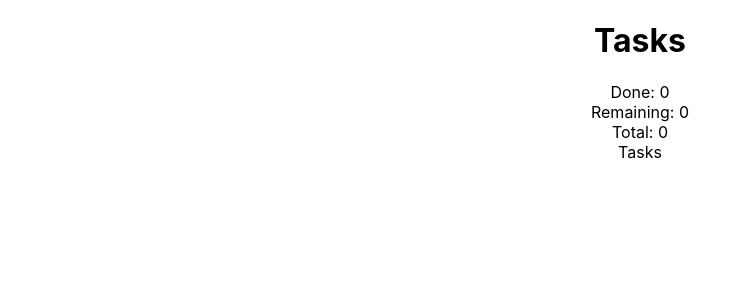
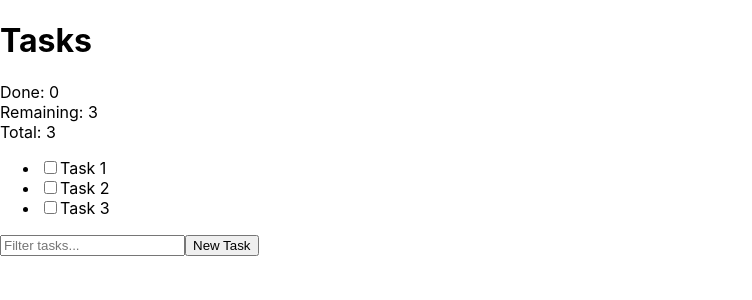
Before and after one commit to Edouard-Pon/react-todo-list, a React (Create React App) app: page / in a window 1280 px wide. Shown: the top 300 px of the page, without its empty margins (0-752 px from the left). Built offline with nearby package versions, Linux system fonts and the light colour scheme.

Commit message:
Add Footer
Implement footer with filter input
Add display and checkbox for task

```diff
--- a/src/App.css
+++ b/src/App.css
@@ -1,38 +1,7 @@
-.App {
-  text-align: center;
+.task-done {
+  text-decoration: line-through;
 }
 
-.App-logo {
-  height: 40vmin;
-  pointer-events: none;
+.task-not-done {
+  text-decoration: none;
 }
-
-@media (prefers-reduced-motion: no-preference) {
-  .App-logo {
-    animation: App-logo-spin infinite 20s linear;
-  }
-}
-
-.App-header {
-  background-color: #282c34;
-  min-height: 100vh;
-  display: flex;
-  flex-direction: column;
-  align-items: center;
-  justify-content: center;
-  font-size: calc(10px + 2vmin);
-  color: white;
-}
-
-.App-link {
-  color: #61dafb;
-}
-
-@keyframes App-logo-spin {
-  from {
-    transform: rotate(0deg);
-  }
-  to {
-    transform: rotate(360deg);
-  }
-}
--- a/src/App.js
+++ b/src/App.js
@@ -1,27 +1,62 @@
 import './App.css';
 import React from 'react';
 import Header from './Header';
+import Footer from './Footer';
 
 class App extends React.Component {
   constructor(props) {
     super(props);
     this.state = {
-      tasks: [],
+      tasks: [
+        { id: 1, name: 'Task 1', done: false },
+        { id: 2, name: 'Task 2', done: false },
+        { id: 3, name: 'Task 3', done: false }
+      ],
       filter: ''
     };
   }
 
-  taskCount() {
+  taskCount = () => {
     const done = this.state.tasks.filter(task => task.done).length;
     const remaining = this.state.tasks.length - done;
     return {done, remaining};
+  }
+
+  handleFilterInput = (filter) => {
+    this.setState({ filter: filter });
+  }
+
+  filteredTasks = () => {
+    return this.state.tasks.filter(task => task.name.toLowerCase().includes(this.state.filter.toLowerCase()));
+  }
+
+  handleTaskStatus = (id, checked) => {
+    this.setState(prevState => ({
+      tasks: prevState.tasks.map(task => task.id === id ? { ...task, done: checked } : task)
+    }));
   }
 
   render() {
     return (
       <div className="App">
         <Header taskCount={this.taskCount()}/>
-        <div>Tasks</div>
+        <ul>
+          {this.filteredTasks().map(task => (
+            <li key={task.id}>
+              <input
+                type="checkbox"
+                checked={task.done}
+                onChange={event => this.handleTaskStatus(task.id, event.target.checked)}
+              />
+              <span className={task.done ? 'task-done' : 'task-not-done'}>
+                {task.name}
+              </span>
+            </li>
+          ))}
+        </ul>
+        <Footer
+          onFilterInput={this.handleFilterInput}
+        />
       </div>
     );
   }
--- /dev/null
+++ b/src/Footer.js
@@ -0,0 +1,16 @@
+function Footer({ onFilterInput }) {
+  return (
+    <div className="Footer">
+      <footer className="Footer-footer">
+        <input
+          type="text"
+          placeholder="Filter tasks..."
+          onChange={event => onFilterInput(event.target.value)}
+        />
+        <button>New Task</button>
+      </footer>
+    </div>
+  );
+}
+
+export default Footer;
```
